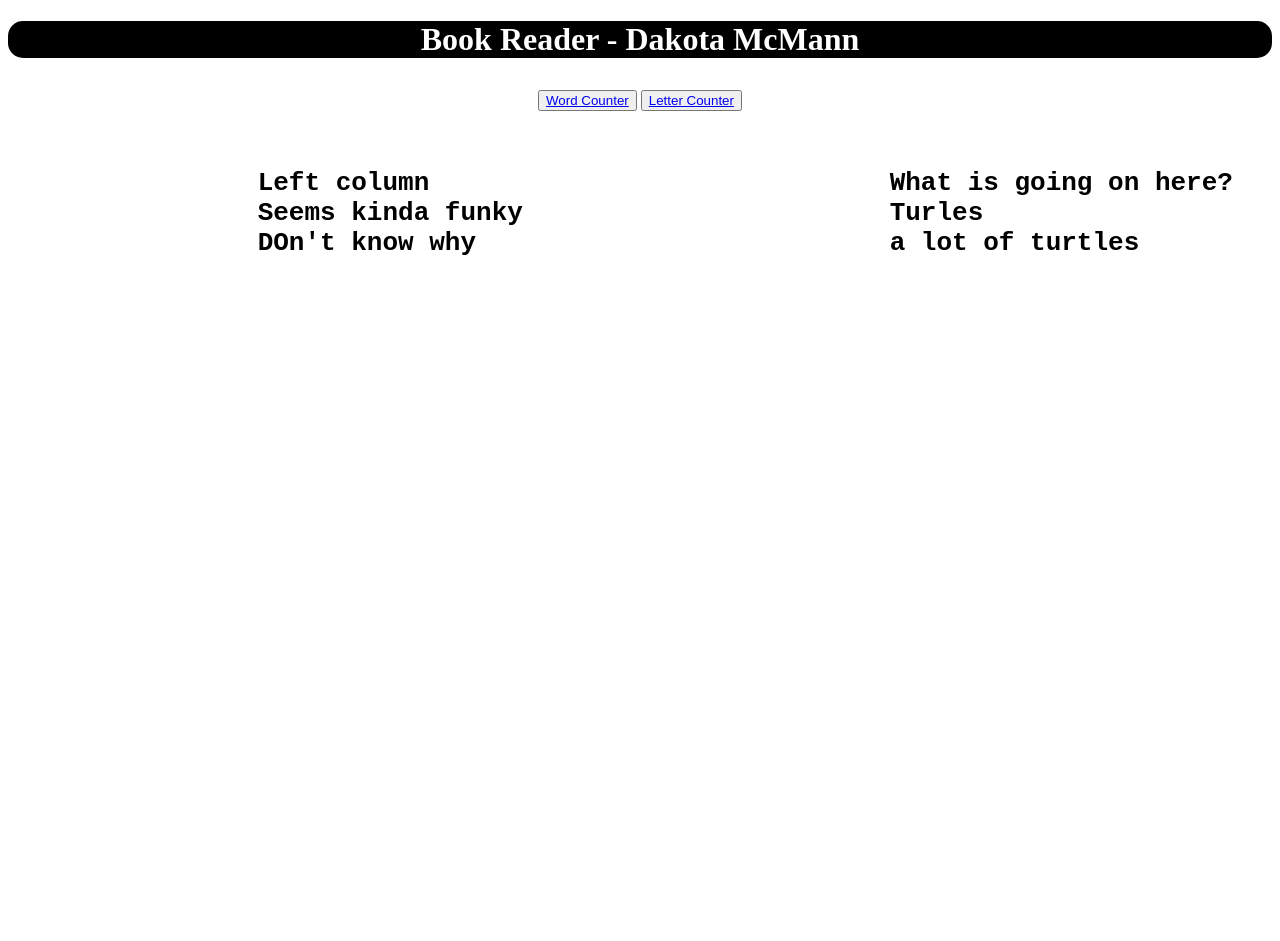
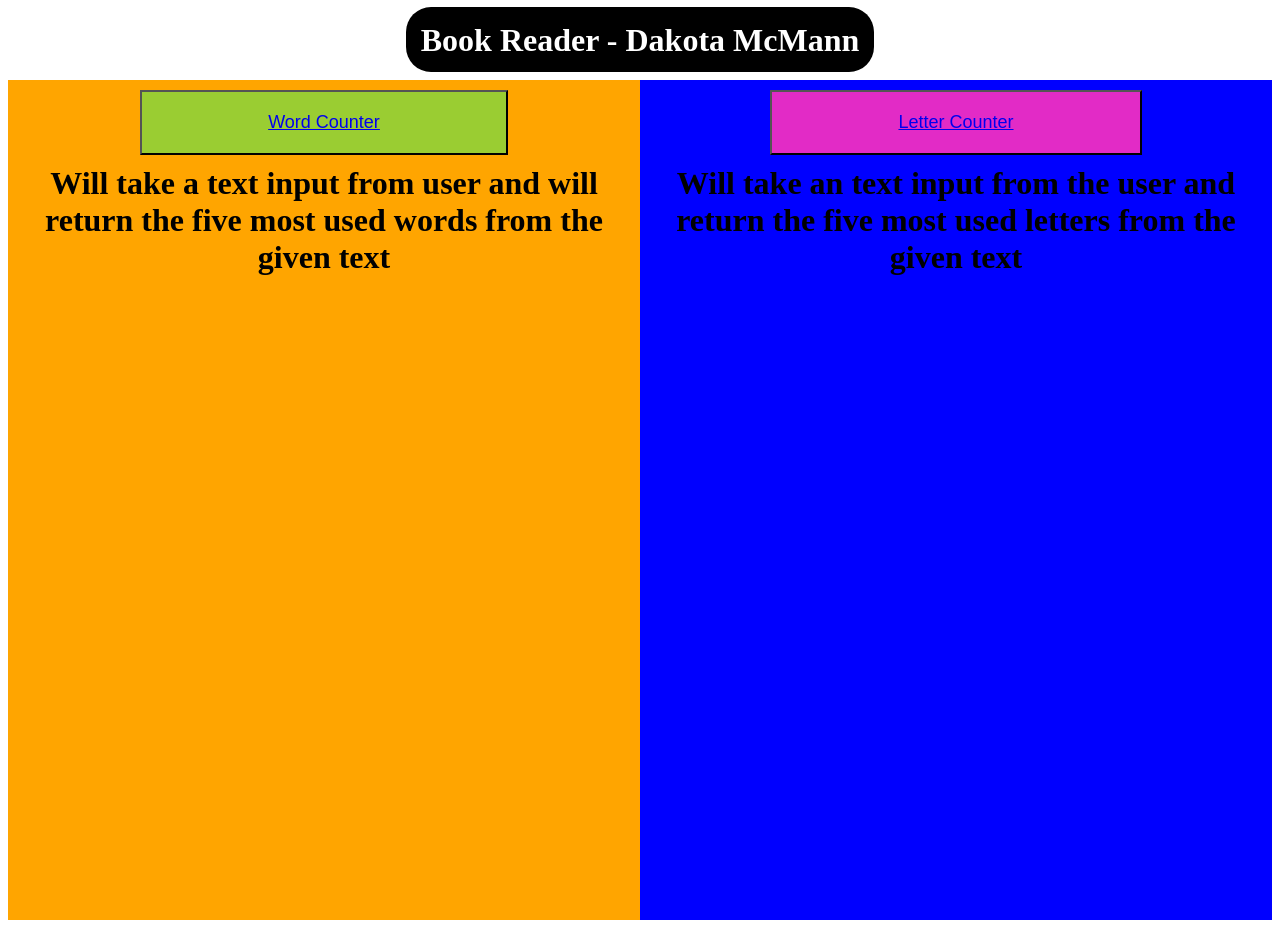
Before and after one commit to Zytaveon/BookReader, a plain HTML site: page index.html in a window 1280 px wide. Before the commit the page ends 800 px from the top, so only its background shows below. Drawn offline with Linux system fonts and the light colour scheme.

Commit message:
Index.html is in working confition. Will clean up once other pages are at least working

```diff
--- a/index.html
+++ b/index.html
@@ -8,34 +8,51 @@
 </head>
 
 <header>
-    <h1 id = "title"> Book Reader - Dakota McMann</h1>
-    <div id = "headerButtons">
+    <h1>
+        <span id = "title">
+             Book Reader - Dakota McMann
+        </span>
+    </h1>
+    <!-- <div id = "headerButtons">
         <button>
             <a href = "wordCounter.html"> Word Counter </a>
         </button>
         <button>
             <a href = "letterCounter.html"> Letter Counter </a>
         </button>
-    </div>
+    </div> -->
 </header>
 
 <h1>
-    <div class = "row">
-        <div class = "column">
-            <pre>
-                Left column
-                Seems kinda funky
-                DOn't know why
-            </pre>
+
+    <div class = "container">
+
+        <div class = "left_column">
+            <button id = "wordCounter">
+                <a href = "wordCounter.html"> Word Counter </a>
+            </button>
+
+            <div class = "columnBody">
+                Will take a text input from user
+                and will return the five most used words
+                from the given text
+            </div>
         </div>
-        <div class = "column">
-            <pre>
-                What is going on here?
-                Turles
-                a lot of turtles
-            </pre>
+
+        <div class = "right_column">
+            <button id = "letterCounter">
+                <a href = "letterCounter.html"> Letter Counter </a>
+            </button>
+
+            <div class = columnBody>
+                Will take an text input from the user
+                and return the five most used letters from
+                the given text
+            </div>
         </div>
+
     </div>
+
 </h1>
 <body>
     <script src = "index.js"></script>
--- a/style.css
+++ b/style.css
@@ -1,8 +1,13 @@
+header{
+    text-align: center;
+}
+
 #title{
     text-align: center;
     color: white;
     background-color: black;
-    border-radius: 15px;
+    border-radius: 25px;
+    padding: 1ex;
 }
 
 #headerButtons{
@@ -13,13 +18,39 @@
     padding: 10px;
 }
 
-.column{
-    float: left;
-    width: 50%;
+
+.container{
+    display: flex;
+    column-width: auto;
+    height:840px;
 }
 
-.row:after{
-    content: "";
-    display: table;
-    clear: both;
+.left_column{
+    flex: 1;
+    text-align: center;
+    background-color: orange;
 }
+
+.right_column{
+    flex: 1;
+    text-align: center;
+    background-color: blue;
+}
+
+#wordCounter{
+    font-size: large;
+    padding: 20px;
+    padding-right: 20%;
+    padding-left: 20%;
+    margin: 10px;
+    background-color: yellowgreen;
+}
+
+#letterCounter{
+    font-size: large;
+    padding: 20px;
+    padding-left: 20%;
+    padding-right: 20%;
+    margin: 10px;
+    background-color: rgb(226, 43, 198);
+}
```
